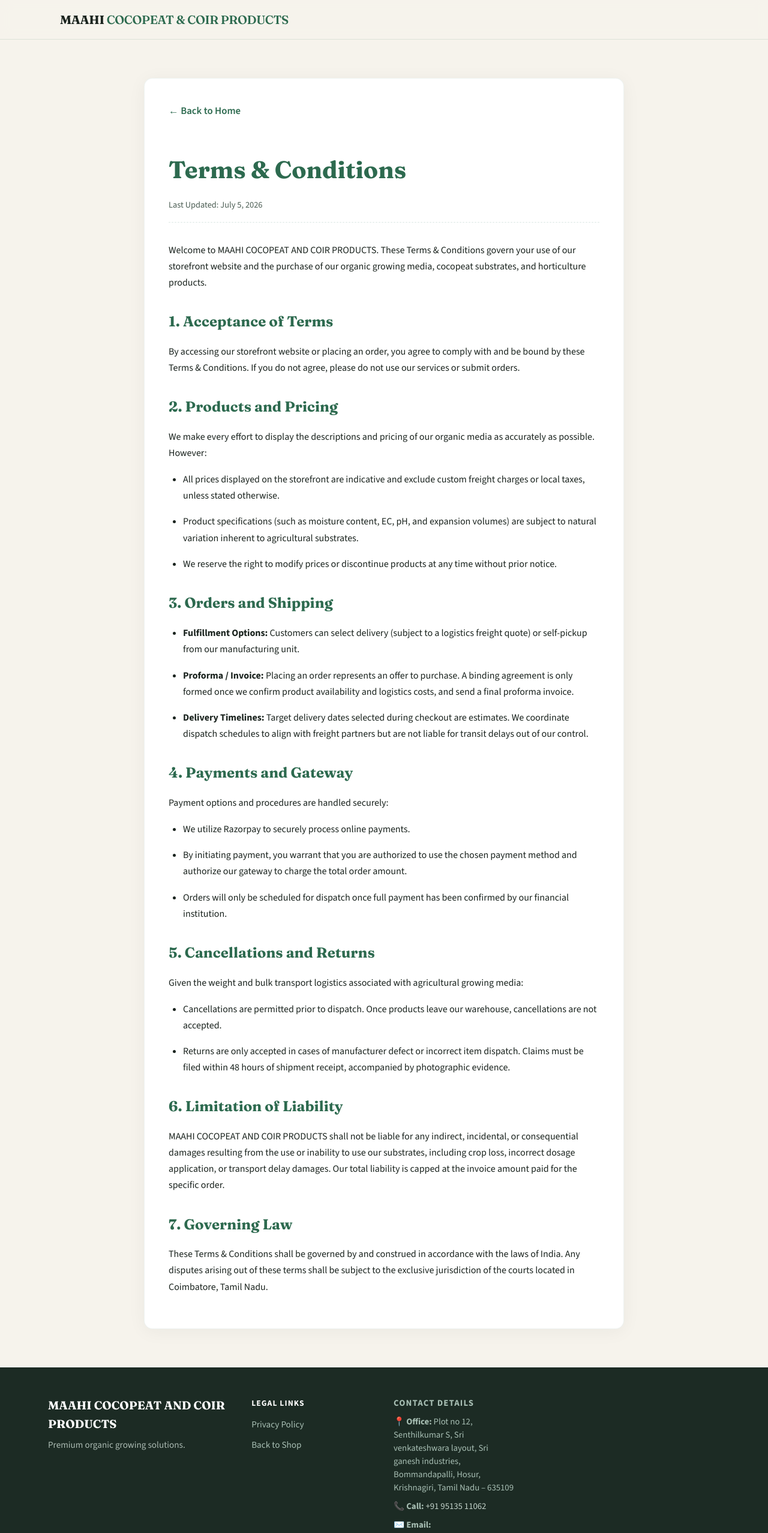
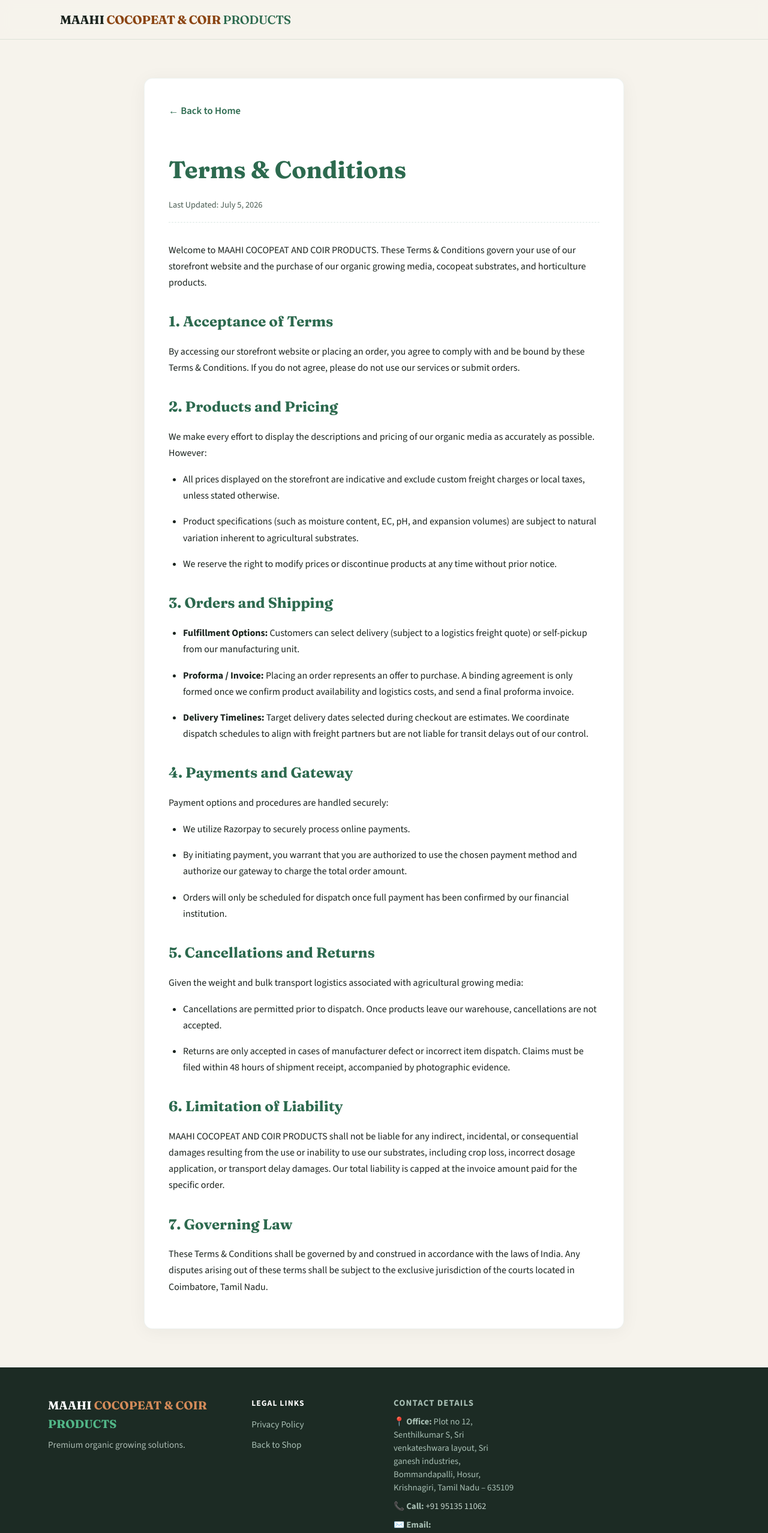
Before and after one commit to reddyharsha759-ship-it/Maahienterprises, a website: page terms.html in a window 1280 px wide. Shown: the top 2555 px of the page at 60% size. Drawn offline with nearby package versions, Linux system fonts and the light colour scheme.

Commit message:
Color 'COCOPEAT & COIR' in rich earth brown across logo, headers, sidebars, and invoices

```diff
--- a/owner/dashboard.js
+++ b/owner/dashboard.js
@@ -736,7 +736,7 @@
     html += '  <table class="header-table">';
     html += '    <tr>';
     html += '      <td style="vertical-align: top;">';
-    html += '        <div class="brand-name">MAAHI COCOPEAT AND COIR PRODUCTS</div>';
+    html += '        <div class="brand-name">MAAHI <span style="color:#8b4513;">COCOPEAT &amp; COIR</span> <span style="color:#2d6a4f;">PRODUCTS</span></div>';
     html += '        <div class="brand-tagline">Sustainable Cocopeat &amp; Coir Media</div>';
     html += '        <div style="font-size:11px; color:#555; margin-top:4px;">GSTIN: <strong>33AACFM1234F1Z9</strong> (Registered)</div>';
     html += '      </td>';
--- a/styles.css
+++ b/styles.css
@@ -178,6 +178,18 @@ a:hover {
 
 .logo span {
   color: var(--accent);
+  font-weight: 600;
+}
+
+.logo .logo-coir,
+.logo span.logo-coir {
+  color: #8b4513; /* Earthy Cocopeat & Coir Brown */
+  font-weight: 700;
+}
+
+.logo .logo-products,
+.logo span.logo-products {
+  color: var(--accent); /* Deep Forest Green */
   font-weight: 600;
 }
 
--- a/terms.html
+++ b/terms.html
@@ -67,7 +67,7 @@
 
   <header class="site-header">
     <div class="header-inner">
-      <a class="logo" href="index.html">MAAHI<span> COCOPEAT &amp; COIR PRODUCTS</span></a>
+      <a class="logo" href="index.html">MAAHI <span class="logo-coir">COCOPEAT &amp; COIR</span> <span class="logo-products">PRODUCTS</span></a>
     </div>
   </header>
 
@@ -125,7 +125,7 @@
   <footer class="site-footer">
     <div class="footer-inner">
       <div class="footer-brand">
-        <strong>MAAHI COCOPEAT AND COIR PRODUCTS</strong>
+        <strong>MAAHI <span style="color:#d48b59;">COCOPEAT &amp; COIR</span> <span style="color:#52b788;">PRODUCTS</span></strong>
         <p>Premium organic growing solutions.</p>
       </div>
       <div class="footer-links">
```
Also changed, not shown: index.html (+2 -2 lines), login.css (+10 -0 lines), login.html (+1 -1 lines), owner/dashboard.css (+10 -0 lines), owner/dashboard.html (+1 -1 lines), privacy.html (+2 -2 lines).
